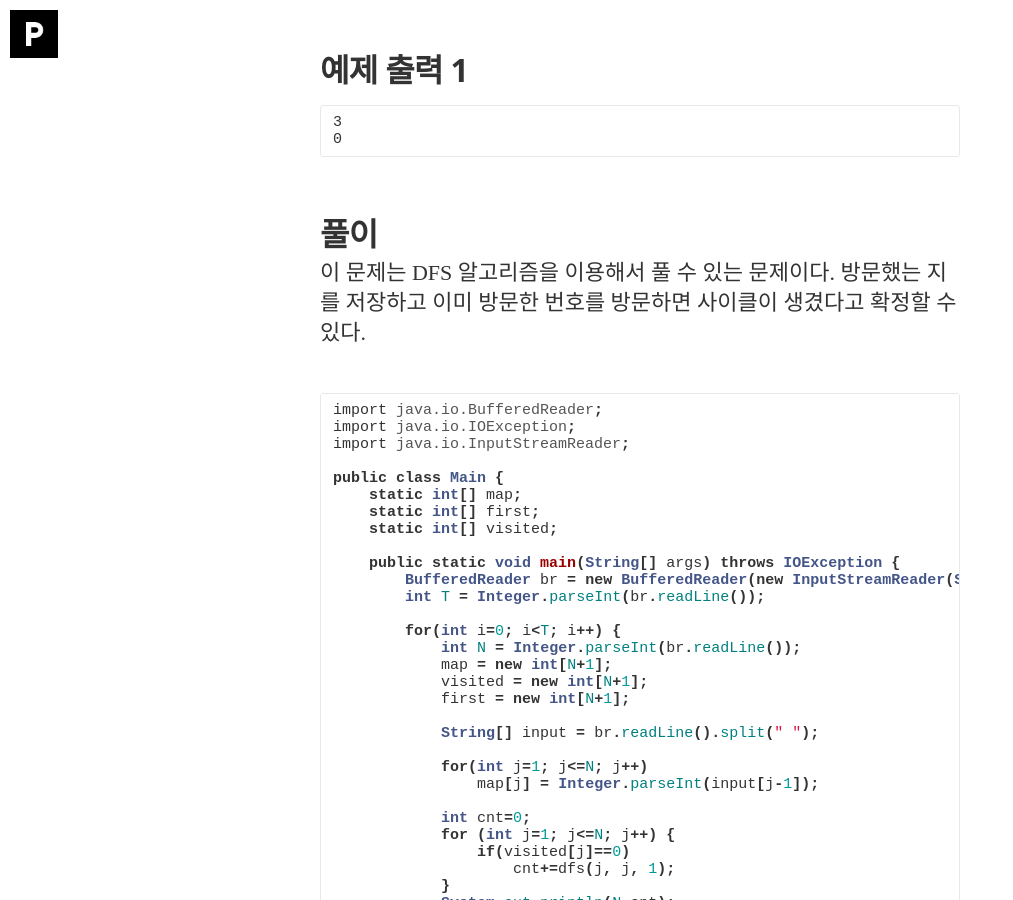
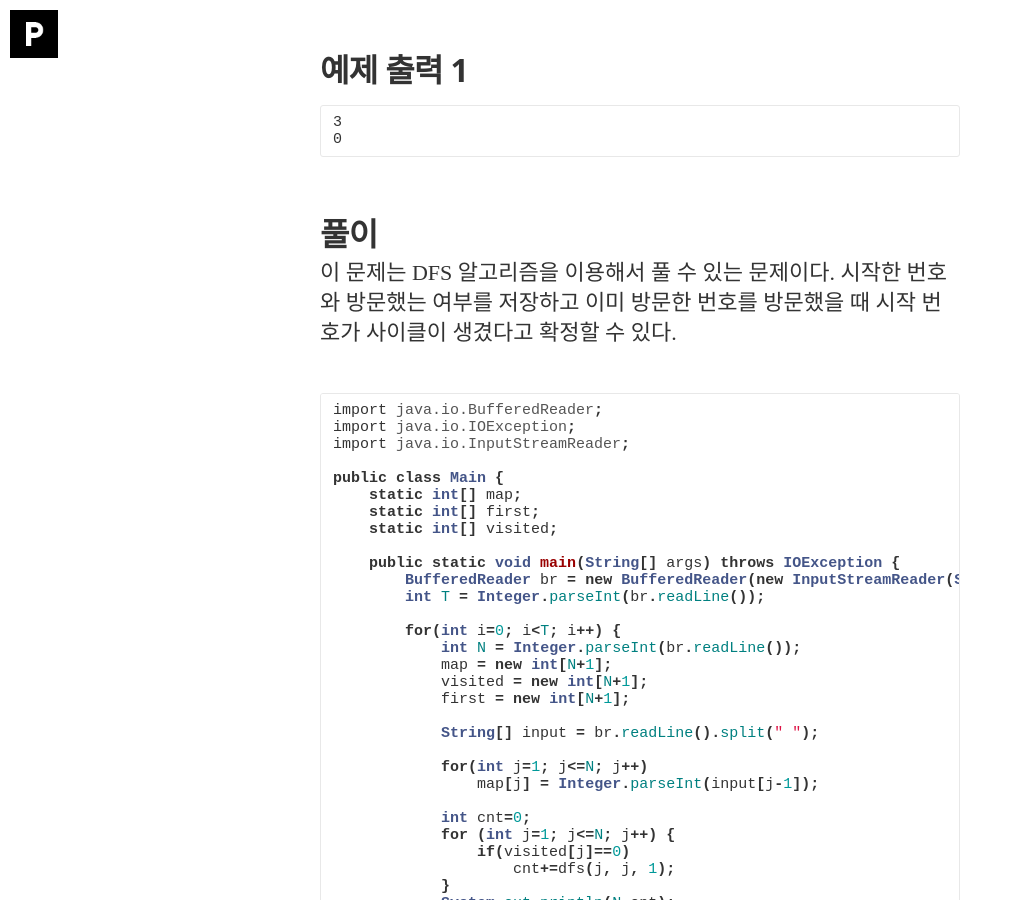
Before and after one commit to pss407/pss407.github.io, a Jekyll site: the page built from _posts/2020-04-03-백준#9466.md, in a window 1280 px wide and 900 px high, scrolled down 2201 px. Shown: the whole window, without its empty margins (0-1013 px from the left). Built offline with Jekyll 4.4.1, drawn with Linux system fonts in a browser that asks for light colours; nearby versions of some CDN libraries; some web fonts are replaced.

Commit message:
Update 2020-04-03-백준#9466.md

````diff
--- a/_posts/2020-04-03-백준#9466.md
+++ b/_posts/2020-04-03-백준#9466.md
@@ -57,7 +57,7 @@ image2: /assets/article_images/2014-11-30-mediator_features/night-track-mobile.J
 풀이
 --------------------------
 
-이 문제는 DFS 알고리즘을 이용해서 풀 수 있는 문제이다. 방문했는 지를 저장하고 이미 방문한 번호를 방문하면 사이클이 생겼다고 확정할 수 있다.
+이 문제는 DFS 알고리즘을 이용해서 풀 수 있는 문제이다. 시작한 번호와 방문했는 여부를 저장하고 이미 방문한 번호를 방문했을 때 시작 번호가  사이클이 생겼다고 확정할 수 있다.
 
 ```java
 import java.io.BufferedReader;
````
